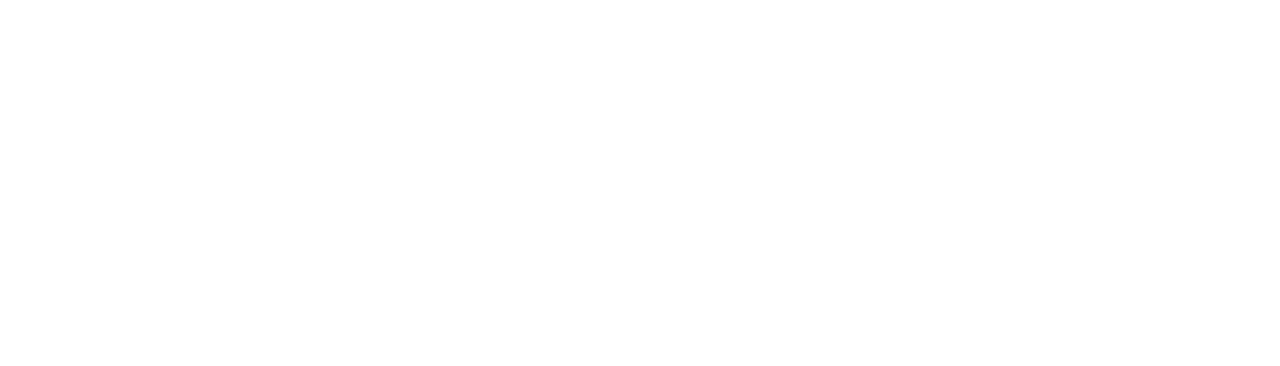
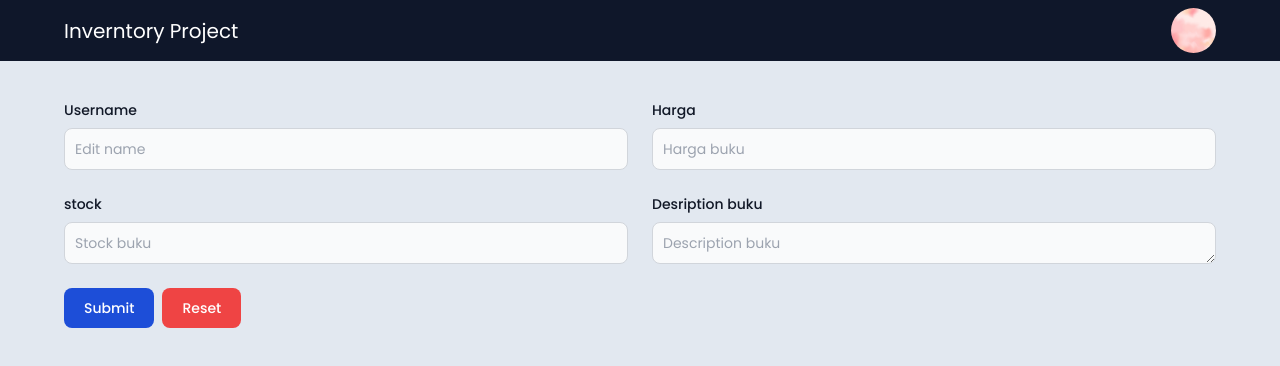
Before and after one commit to elangyudha280/web-inventory, a React (Vite) app: page /dashboard/edit/1 in a window 1280 px wide. Before the commit this address had no page. Shown: the top 366 px of the page. Built offline with nearby package versions, Linux system fonts and the light colour scheme; no server answers; sample sign-in values are in the browser's storage.

Commit message:
selesai fitur edit data

```diff
--- a/package.json
+++ b/package.json
@@ -9,6 +9,7 @@
     "preview": "vite preview"
   },
   "dependencies": {
+    "axios": "^1.3.4",
     "react": "^18.2.0",
     "react-dom": "^18.2.0",
     "react-router-dom": "^6.8.1",
--- a/src/App.jsx
+++ b/src/App.jsx
@@ -25,6 +25,7 @@
 import { ProtectedLogin } from './Protected/ProtectedLogin'
 import { ProtectedDashboard } from './Protected/ProtectedDashboard'
 import ContainerDetailBuku from './Component/ComponentDashboard/ContainerDetailBuku'
+import ContainerEditBuku from './Component/ComponentDashboard/ContainerEditBuku'
 
 let initialToken = {
   token:null,
@@ -54,6 +55,7 @@
                 <Route path='/dashboard' element={<ContainerDashboard/>}>
                   <Route path='/dashboard' element={<ContainerHomeDashboard/>} />
                   <Route path='detail/:id' element={<ContainerDetailBuku/>} />
+                  <Route path='edit/:id' element={<ContainerEditBuku/>} />
                 </Route>
               </Route>
             </Routes>
--- a/src/Component/ComponentDashboard/ComponentHomeDashboard/BookInfo.jsx
+++ b/src/Component/ComponentDashboard/ComponentHomeDashboard/BookInfo.jsx
@@ -1,8 +1,15 @@
-
-
+import dataDashboard from "../../../Context/contextDashboard.mjs";
+import { useContext,useEffect,useState } from "react";
 
 
 const BookInfo = ()=>{
+
+    let {dataBuku,checkUpdate} = useContext(dataDashboard)
+
+    // state jumlah product
+    let [jumlahProduct,setJumlahProduct] = useState(0)
+
+
     return (
         <div className="container-book-info   relative w-full grid  gap-2  sm:grid-cols-[1fr_1fr]   auto-rows-auto place-items-center lg:grid-cols-[1fr_1fr_1fr]">
         <div className="card-info-book w-full  py-5 px-3 flex-1 border-2 rounded-xl bg-slate-800 overflow-hidden ">
--- a/src/Component/ComponentDashboard/ContainerDetailBuku.jsx
+++ b/src/Component/ComponentDashboard/ContainerDetailBuku.jsx
@@ -21,6 +21,7 @@
           return newDate.toLocaleDateString("id-ID", options);
         };
         useEffect(() => {
+            document.title = 'detail page'
             if (id) {
               fetch(`https://serverinventory-ramdhey.koyeb.app/inventory/${id}`)
                 .then((res) => res.json())
@@ -41,8 +42,8 @@
 
 
     return (
-        <section className="container-detail-buku  pt-[100px] px-4 pb-5 overflow-x-hidden overflow-y-auto z-[1] relative w-full h-[100vh] border-2 border-red-500">
-            <div className=" relative max-w-6xl mx-auto border-2 border-red-600">
+        <section className="container-detail-buku  pt-[100px] px-4 pb-5 overflow-x-hidden overflow-y-auto z-[1] relative w-full h-[100vh] ">
+            <div className=" relative max-w-6xl mx-auto">
                     <div className="flex">
                         <Link to='/dashboard' className='px-5 text-white py-2 bg-blue-500 rounded-md'>
                             back
@@ -60,7 +61,6 @@
                          <h4 className=""><span className="capitalize font-semibold">laporan dibuat :</span> {dateFormat(createdAt)}</h4>
                         <h4 className=""><span className="capitalize font-semibold">laporan diUpdate:</span> {dateFormat(createdAt)}</h4>
 
-                            <Link to='/dashboard' className="btn-edit grid place-items-center w-[100px] rounded-md text-white py-2 bg-yellow-500">edit</Link>
                     </div>
                 </div>
             </div>
--- /dev/null
+++ b/src/Component/ComponentDashboard/ContainerEditBuku.jsx
@@ -0,0 +1,102 @@
+import { useEffect,useState,useContext } from "react";
+import { useParams } from "react-router-dom";
+import { useNavigate } from "react-router-dom";
+import axios from "axios";
+import dataDashboard from "../../Context/contextDashboard.mjs";
+
+const ContainerEditBuku = ()=>{
+    let {checkUpdate,setCheckUpdate} = useContext(dataDashboard)
+    let navigate = useNavigate()
+
+    const {id} = useParams();
+    const [name, setName] = useState('');
+    const [price, setPrice] = useState('');
+    const [stock, setStock] = useState('');
+    const [description, setDescription] = useState('');
+    const [category, setCategory] = useState('');
+
+
+    // GET DATA
+    useEffect(() => {
+        if (id) {
+          fetch(`https://serverinventory-ramdhey.koyeb.app/inventory/${id}`)
+            .then((res) => res.json())
+            .then((data) => {
+              setName(data.name);
+              setPrice(data.price);
+              setStock(data.stock);
+              setDescription(data.description);
+
+              setCategory(data.category);
+
+            });
+        }
+      }, [id]);
+
+    //   event edit data
+    const editData =async (e)=>{
+        e.preventDefault()
+
+        try {
+            await axios.patch(`https://serverinventory-ramdhey.koyeb.app/inventory/${id}`, {
+                name,
+                price,
+                stock,
+                description,
+
+            });
+            navigate('/dashboard');
+
+
+
+
+        } catch (error) {
+            console.log(error);
+
+
+        }
+        finally{
+            (checkUpdate) ? setCheckUpdate(false) : setCheckUpdate(true)
+        }
+    }
+
+    return (
+        <section  className="container-home   pt-[100px] px-4 pb-5 overflow-x-hidden overflow-y-auto z-[1] relative w-full h-[100vh] ">
+            <div className="sub-container  mx-auto relative max-w-6xl ">
+                <form onSubmit={editData}>
+                <div className="grid gap-6 mb-6  md:grid-cols-2  rounded-xl">
+                    <div>
+                        <label htmlFor="name" className="block mb-2 text-sm font-medium text-gray-900 dark:text-white">Username</label>
+                        <input type="text" defaultValue={name} onChange={(e)=>{setName(e.target.value)}} id="name" className="bg-gray-50 border border-gray-300 text-gray-900 text-sm rounded-lg focus:ring-blue-500 focus:border-blue-500 block w-full p-2.5 dark:bg-gray-700 dark:border-gray-600 dark:placeholder-gray-400 dark:text-white dark:focus:ring-blue-500 dark:focus:border-blue-500" placeholder="Edit name" required />
+                    </div>
+                    <div>
+                        <label htmlFor="price" className="block mb-2 text-sm font-medium text-gray-900 dark:text-white">Harga</label>
+                        <input type="text" id="price" defaultValue={price} onChange={(e)=>{setPrice(e.target.value)}}  className="bg-gray-50 border border-gray-300 text-gray-900 text-sm rounded-lg focus:ring-blue-500 focus:border-blue-500 block w-full p-2.5 dark:bg-gray-700 dark:border-gray-600 dark:placeholder-gray-400 dark:text-white dark:focus:ring-blue-500 dark:focus:border-blue-500" placeholder="Harga buku" required />
+                    </div>
+                    <div>
+                        <label htmlFor="stock" className="block mb-2 text-sm font-medium text-gray-900 dark:text-white">stock</label>
+                        <input type="text" id="stock" defaultValue={stock} onChange={(e)=>{setStock(e.target.value)}}  className="bg-gray-50 border border-gray-300 text-gray-900 text-sm rounded-lg focus:ring-blue-500 focus:border-blue-500 block w-full p-2.5 dark:bg-gray-700 dark:border-gray-600 dark:placeholder-gray-400 dark:text-white dark:focus:ring-blue-500 dark:focus:border-blue-500" placeholder="Stock buku" required />
+                    </div>
+                    {/* <div>
+                        <label htmlFor="category" className="block mb-2 text-sm font-medium text-gray-900 dark:text-white">Category</label>
+                        <select defaultValue={category} onChange={(e)=>{setCategory(e.target.value)}} name="category" id="category"  className="bg-gray-50 border border-gray-300 text-gray-900 text-sm rounded-lg focus:ring-blue-500 focus:border-blue-500 block w-full p-2.5 dark:bg-gray-700 dark:border-gray-600 dark:placeholder-gray-400 dark:text-white dark:focus:ring-blue-500 dark:focus:border-blue-500" required>
+                            {
+                                (category!== '') &&  <option defaulvalue={category}>{category}</option>
+                            }
+                        </select>
+                    </div> */}
+                    <div>
+                        <label htmlFor="description" className="block mb-2 text-sm font-medium text-gray-900 dark:text-white">Desription buku</label>
+                        <textarea defaultValue={description} onChange={(e)=>{setDescription(e.target.value)}} name="desciption"  id="description" cols="10" rows="1"  className="bg-gray-50 border border-gray-300 text-gray-900 text-sm rounded-lg focus:ring-blue-500 focus:border-blue-500 block w-full p-2.5 dark:bg-gray-700 dark:border-gray-600 dark:placeholder-gray-400 dark:text-white dark:focus:ring-blue-500 dark:focus:border-blue-500" required placeholder="Description buku"></textarea>
+                    </div>
+
+                </div>
+                <button type="submit" className="text-white bg-blue-700 hover:bg-blue-800 focus:ring-4 focus:outline-none focus:ring-blue-300 font-medium rounded-lg text-sm w-full sm:w-auto px-5 py-2.5 text-center dark:bg-blue-600 dark:hover:bg-blue-700 dark:focus:ring-blue-800">Submit</button>
+                <button type="reset" className="text-white bg-red-500  focus:ring-4 focus:outline-none focus:ring-blue-300 font-medium rounded-lg text-sm w-full sm:w-auto px-5 py-2.5 text-center dark:bg-blue-600 dark:hover:bg-blue-700 dark:focus:ring-blue-800 mt-2 sm:mt-0 sm:ml-2">Reset</button>
+                </form>
+            </div>
+        </section>
+    )
+    }
+
+ export default ContainerEditBuku;
--- a/src/Component/pages/ContainerDashboard.jsx
+++ b/src/Component/pages/ContainerDashboard.jsx
@@ -42,6 +42,7 @@
 
 useEffect(()=>{
     document.title = 'Dashboard';
+
 },[])
 
 
```
Also changed, not shown: src/Component/ComponentDashboard/ContainerHomeDashboard.jsx (+5 -18 lines), 1 other file (tests, documents, lock files or other folders).
